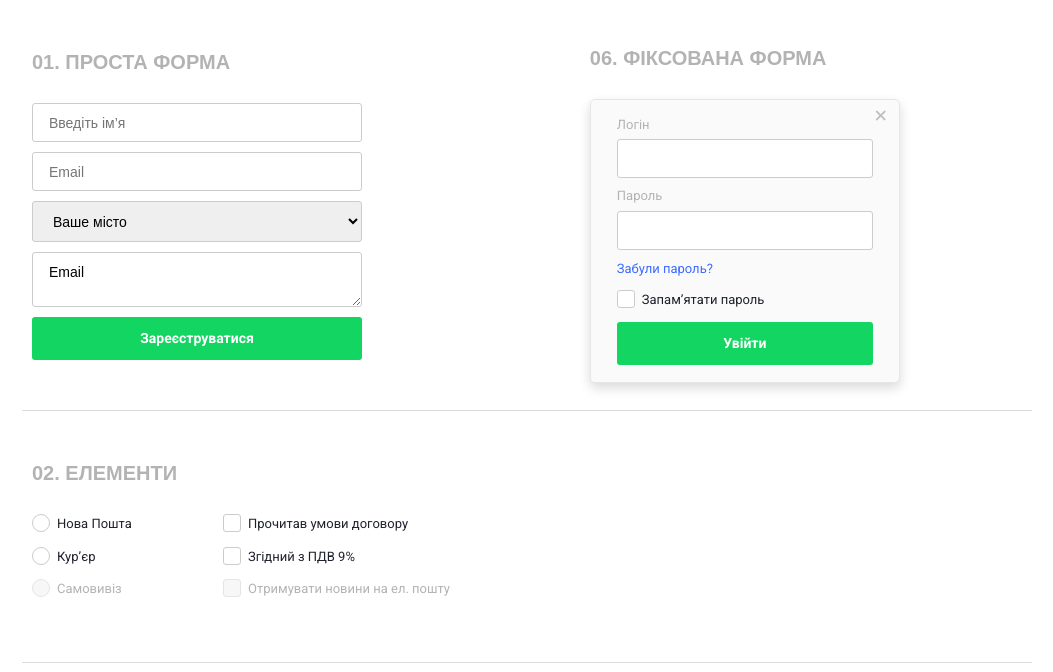
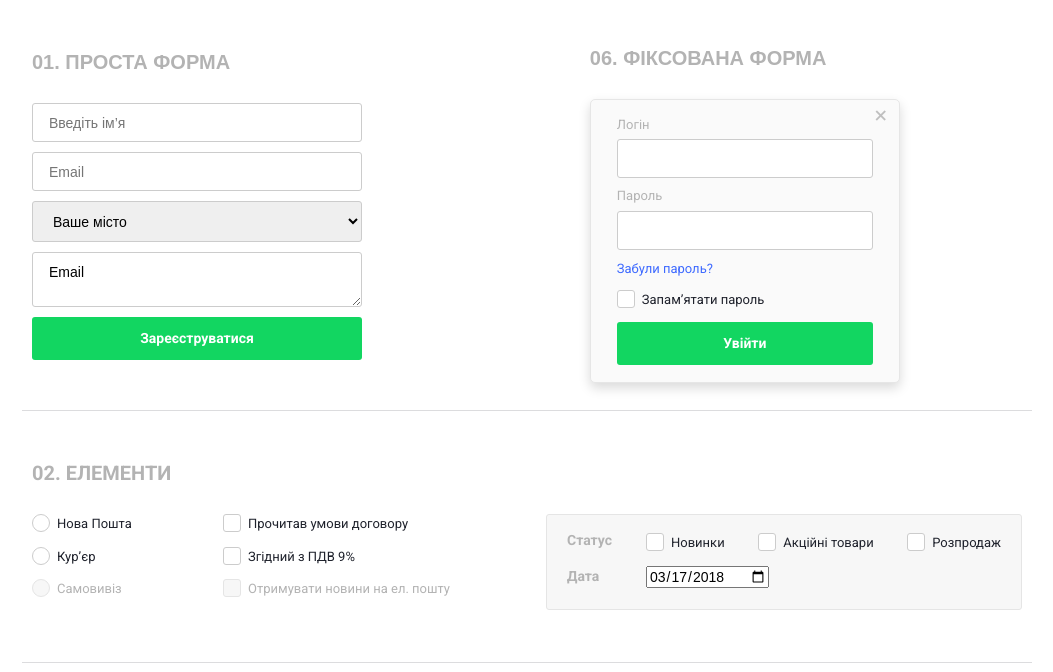
Before and after one commit to Sorokovsky/forms, a plain HTML site: page index.html in a window 1280 px wide. Shown: the part 128-800 px from the top of the page, without its empty margins (113-1166 px from the left). Drawn offline with Linux system fonts and the light colour scheme.

Commit message:
elements

```diff
--- a/css/style.css
+++ b/css/style.css
@@ -227,4 +227,43 @@ label.radio__label:after{
     display: flex;
     justify-content: space-between;
     max-width: 418px;
+    width: 100%;
+    align-items: flex-start;
 }
+.items__block{
+    display: flex;
+    align-items: flex-start;
+    justify-content: space-between;
+}
+.items__right{
+    max-width: 476px;
+    width: 100%;
+    background-color: #f7f7f7;
+    border: 1px solid rgb(229, 229, 229);
+    border-radius: 3px;
+    background-color: rgb(247, 247, 247);
+    padding: 0 20px;
+    padding-bottom: 21px;
+}
+.items__row{
+    display: flex;
+    align-items: center;
+    justify-content: space-between;
+}
+.items__values{
+    max-width: 355px;
+    width: 100%;
+    display: flex;
+    align-items: center;
+    padding-top: 18px;
+    justify-content: space-between;
+}
+.items__name{
+    font-family: "Roboto", sans-serif;
+    color: rgb(179, 179, 179);
+    font-weight: bold;
+    line-height: 1.2;
+}
+.nopt{
+    padding-top: 0;
+}
--- a/index.html
+++ b/index.html
@@ -56,7 +56,23 @@
                 </div>
             </div>
             <div class="items__right">
-
+                <div class="items__row">
+                    <div class="items__name">Статус</div>
+                    <div class="items__values">
+                        <input type="checkbox" class="checkbox" id="news">
+                        <label for="news" class="checkbox__label">Новинки</label>
+                        <input type="checkbox" class="checkbox" id="price">
+                        <label for="price" class="checkbox__label">Акційні товари</label>
+                        <input type="checkbox" class="checkbox" id="sells">
+                        <label for="sells" class="checkbox__label">Розпродаж</label>
+                    </div>
+                </div>
+                <div class="items__row">
+                    <div class="items__name">Дата</div>
+                    <div class="items__values nopt">
+                         <input type="date" value="2018-03-17">
+                    </div>
+                </div>
             </div>
         </div>
     </div>
```
